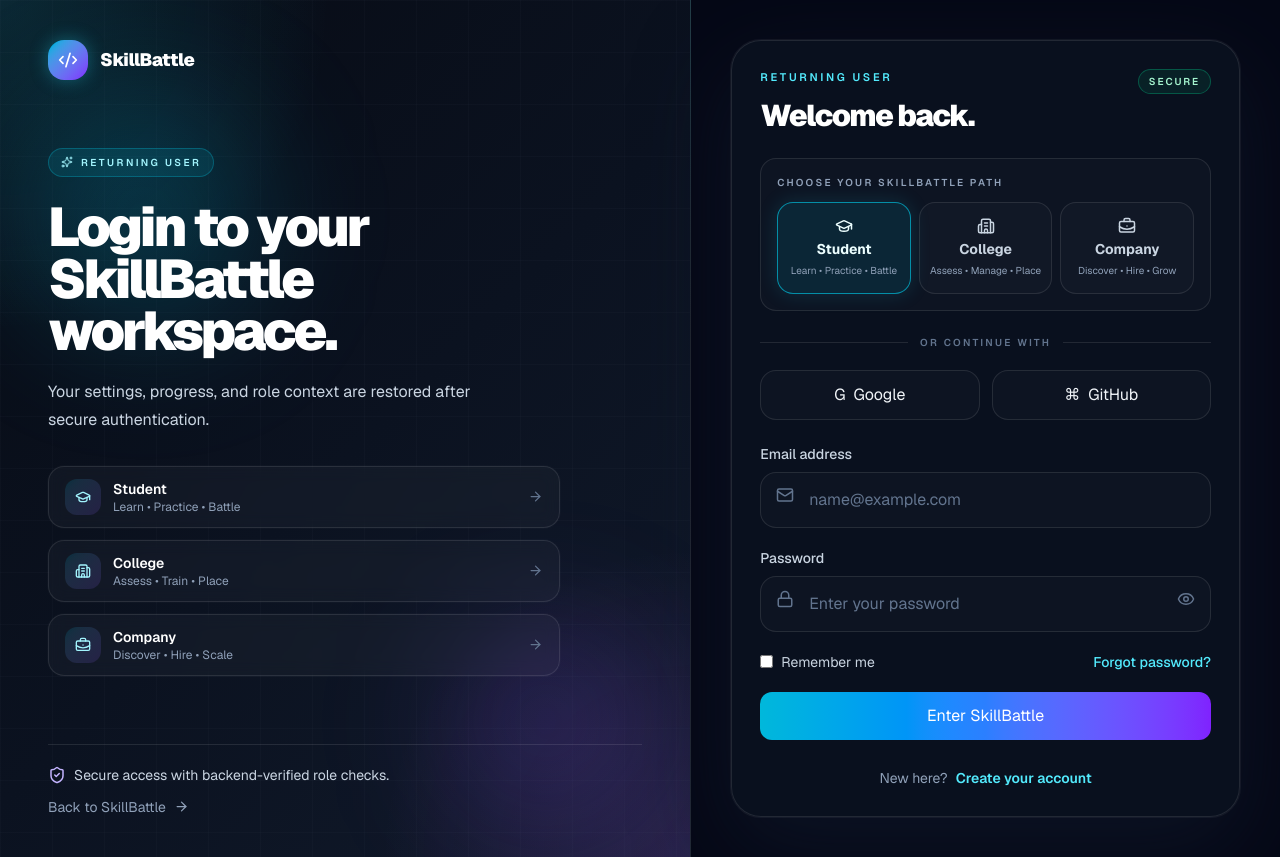
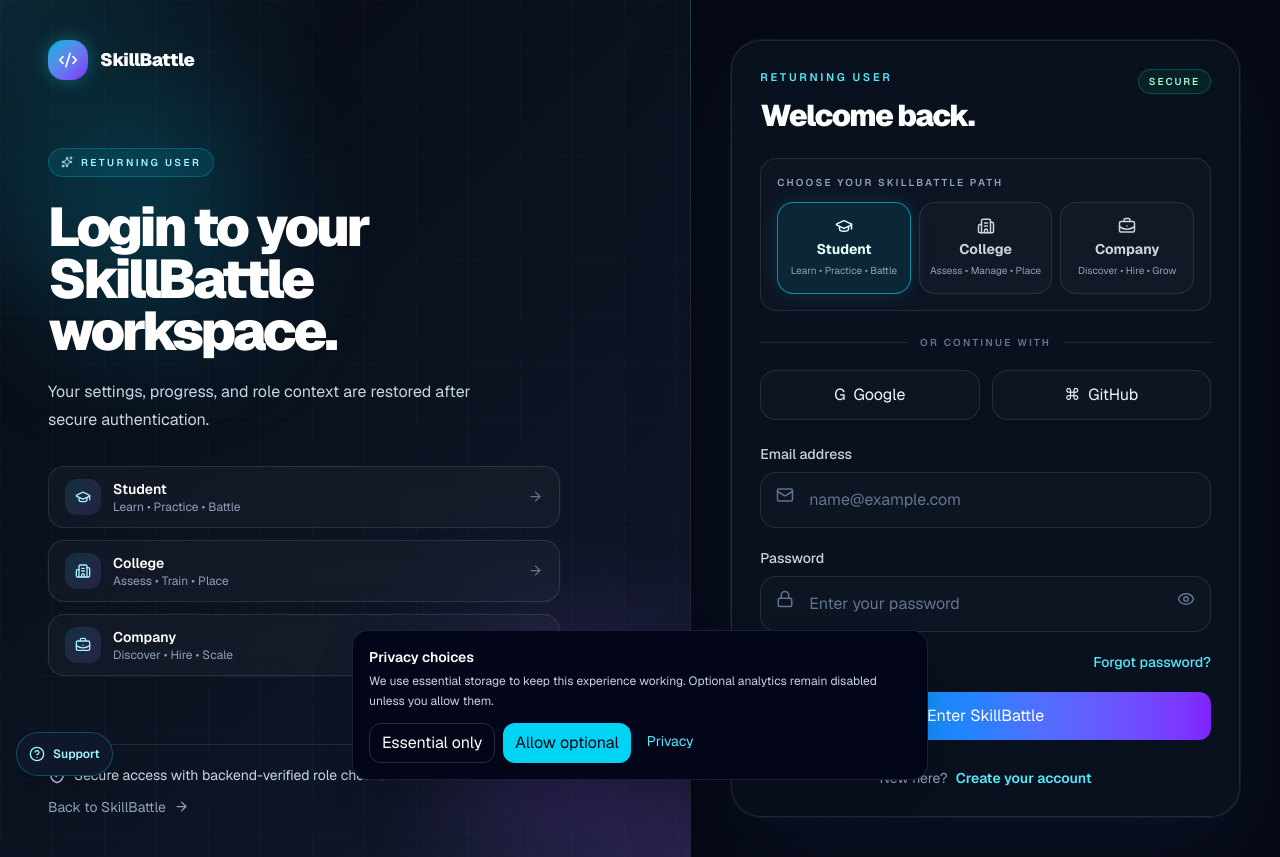
Before and after one commit to m123568anish-lab/SkillBattle, a Next.js app in the folder frontend/: page /login in a window 1280 px wide. Built offline with nearby package versions, Linux system fonts and the light colour scheme; no server answers.

Commit message:
feat: add accessible experience enhancements

```diff
--- a/frontend/src/app/faq/page.tsx
+++ b/frontend/src/app/faq/page.tsx
@@ -23,13 +23,13 @@
 
 export default function FAQPage() {
   return (
-    <main className="min-h-screen bg-[#050816] text-white">
+    <main id="main-content" tabIndex={-1} className="min-h-screen bg-[#050816] text-white">
       <div className="mx-auto max-w-4xl px-5 py-16 sm:px-8">
         <Link href="/" className="text-sm font-semibold text-cyan-300 hover:text-white">SkillBattle</Link>
         <h1 className="mt-10 text-4xl font-bold">Help and frequently asked questions</h1>
         <p className="mt-4 max-w-2xl text-base leading-7 text-slate-300">Practical answers about accounts, learning, assessments, and organization workflows.</p>
         <div className="mt-10 divide-y divide-white/10 border-y border-white/10">
-          {topics.map(([question, answer]) => <section key={question} className="py-6"><h2 className="text-lg font-semibold">{question}</h2><p className="mt-2 leading-7 text-slate-300">{answer}</p></section>)}
+          {topics.map(([question, answer]) => <details key={question} className="group py-1"><summary className="cursor-pointer list-none py-5 text-lg font-semibold focus-visible:outline-none focus-visible:ring-2 focus-visible:ring-cyan-400"><span className="flex items-center justify-between gap-3">{question}<span aria-hidden="true" className="text-cyan-300 transition group-open:rotate-45">+</span></span></summary><p className="pb-5 leading-7 text-slate-300">{answer}</p></details>)}
         </div>
         <p className="mt-8 text-sm text-slate-400">Need help with your account? Email <a className="text-cyan-300 underline" href="mailto:support@skillbattle.app">support@skillbattle.app</a>.</p>
         <nav className="mt-5 flex gap-5 text-sm"><Link href="/privacy" className="text-cyan-300 underline">Privacy</Link><Link href="/terms" className="text-cyan-300 underline">Terms</Link></nav>
--- a/frontend/src/app/globals.css
+++ b/frontend/src/app/globals.css
@@ -1,23 +1,6 @@
 @import "tailwindcss";
 
-:root {
-  color-scheme: light;
-  --app-bg: #f8fafc;
-  --app-fg: #0f172a;
-  --surface-canvas: #f8fafc;
-  --surface-card: #ffffff;
-  --surface-elevated: #f1f5f9;
-  --surface-subtle: #e2e8f0;
-  --border-default: rgba(15, 23, 42, 0.08);
-  --border-subtle: rgba(15, 23, 42, 0.05);
-  --border-focus: #06b6d4;
-  --text-primary: #0f172a;
-  --text-secondary: #475569;
-  --text-muted: #94a3b8;
-  --accent-cyan: #0891b2;
-  --accent-violet: #7c3aed;
-}
-
+:root,
 :root.dark,
 html.dark {
   color-scheme: dark;
@@ -35,6 +18,12 @@
   --text-muted: #64748b;
   --accent-cyan: #06b6d4;
   --accent-violet: #8b5cf6;
+}
+
+:root[data-theme="light"] {
+  color-scheme: light;
+  --app-bg: #f8fafc; --app-fg: #0f172a; --surface-canvas: #f8fafc; --surface-card: #ffffff; --surface-elevated: #f1f5f9; --surface-subtle: #e2e8f0;
+  --border-default: rgba(15, 23, 42, .08); --border-subtle: rgba(15, 23, 42, .05); --text-primary: #0f172a; --text-secondary: #475569; --text-muted: #64748b; --accent-cyan: #0891b2; --accent-violet: #7c3aed;
 }
 
 html {
@@ -71,6 +60,16 @@
   font: inherit;
 }
 
+.skip-link { position: fixed; z-index: 100; top: .75rem; left: .75rem; transform: translateY(-200%); border-radius: .75rem; background: #22d3ee; padding: .65rem .9rem; color: #082f49; font-weight: 700; }
+.skip-link:focus { transform: translateY(0); outline: 2px solid white; outline-offset: 2px; }
+
+@media print {
+  nav, aside, header, footer, button, [role="dialog"], .skip-link { display: none !important; }
+  body, main { background: #fff !important; color: #000 !important; overflow: visible !important; }
+  main { max-width: none !important; padding: 0 !important; }
+  a { color: #000 !important; text-decoration: underline; }
+}
+
 @keyframes profile-fade-in {
   from { opacity: 0; }
   to { opacity: 1; }
--- a/frontend/src/app/layout.tsx
+++ b/frontend/src/app/layout.tsx
@@ -6,6 +6,7 @@
 import { AuthProvider } from "@/context/AuthContext";
 import { AuthGuard } from "@/components/auth/AuthGuard";
 import PageMetadata from "@/components/common/PageMetadata";
+import { CookieConsent, PageEnhancements } from "@/components/common/ExperienceEnhancements";
 
 
 import "./globals.css";
@@ -56,12 +57,14 @@
       data-scroll-behavior="smooth"
       className={`${geistSans.variable} ${geistMono.variable} h-full scroll-smooth`}
     >
-      <body className="min-h-screen bg-[#070B14] text-white">
+      <body className="min-h-screen bg-[var(--app-bg)] text-[var(--app-fg)]">
+        <a href="#main-content" className="skip-link">Skip to main content</a>
         <ClerkProvider>
           <AuthProvider>
             <div className="relative">
               <PageMetadata />
               <AuthGuard>{children}</AuthGuard>
+              <PageEnhancements />
             </div>
           </AuthProvider>
 
@@ -75,6 +78,7 @@
               },
             }}
           />
+          <CookieConsent />
         </ClerkProvider>
       </body>
     </html>
--- a/frontend/src/app/opportunities/[jobId]/page.tsx
+++ b/frontend/src/app/opportunities/[jobId]/page.tsx
@@ -7,6 +7,7 @@
 import DashboardLayout from "@/components/dashboard/DashboardLayout";
 import api from "@/lib/api";
 import type { Opportunity } from "@/services/placement.service";
+import { CopyButton } from "@/components/common/CopyButton";
 
 type Details = Opportunity & { is_open: boolean };
 
@@ -26,7 +27,7 @@
       <h1 className="mt-2 text-2xl font-bold text-white">{job.title}</h1><p className="mt-1 text-slate-300">{job.company_name} · {job.employment_type.replaceAll("_", " ")}</p>
       <p className="mt-4 flex items-center gap-2 text-sm text-slate-400"><MapPin size={16}/>{job.location || "Location not specified"} · {job.work_mode.replace("_", " ")}</p>
       <div className="mt-6 space-y-4 text-sm leading-6 text-slate-300"><p>{job.description || "No description was provided."}</p><p><strong>Required skills:</strong> {job.required_skills || "Not specified"}</p>{job.eligibility && <p><strong>Eligibility:</strong> {job.eligibility}</p>}{job.deadline_at && <p><strong>Application deadline:</strong> {new Date(job.deadline_at).toLocaleString()}</p>}</div>
-      {job.application_url && <a href={job.application_url} target="_blank" rel="noopener noreferrer" className="mt-6 inline-flex min-h-11 items-center gap-2 rounded-xl bg-cyan-400 px-4 text-sm font-bold text-slate-950">Apply on external site <ExternalLink size={15}/></a>}
+      <div className="mt-6 flex flex-wrap gap-2">{job.source_url && <CopyButton value={job.source_url} label="Copy source link" />}{job.application_url && <a href={job.application_url} target="_blank" rel="noopener noreferrer" className="inline-flex min-h-11 items-center gap-2 rounded-xl bg-cyan-400 px-4 text-sm font-bold text-slate-950">Apply on external site <ExternalLink size={15}/></a>}</div>
     </article>}
   </main></DashboardLayout>;
 }
--- a/frontend/src/components/auth/LoginForm.tsx
+++ b/frontend/src/components/auth/LoginForm.tsx
@@ -115,7 +115,7 @@
               placeholder="name@example.com"
             />
           </div>
-          {errors.email && <p className="mt-2 text-sm text-red-400">{errors.email.message}</p>}
+          {errors.email && <p role="alert" className="mt-2 text-sm text-red-400">{errors.email.message}</p>}
         </div>
 
         <div>
@@ -139,7 +139,7 @@
               {showPassword ? <EyeOff size={18} /> : <Eye size={18} />}
             </button>
           </div>
-          {errors.password && <p className="mt-2 text-sm text-red-400">{errors.password.message}</p>}
+          {errors.password && <p role="alert" className="mt-2 text-sm text-red-400">{errors.password.message}</p>}
         </div>
 
         {twoFactorRequired && (
--- a/frontend/src/components/auth/RegisterForm.tsx
+++ b/frontend/src/components/auth/RegisterForm.tsx
@@ -29,6 +29,7 @@
   const { loading, signUp } = useRegister();
 
   const [showPassword, setShowPassword] = useState(false);
+  const [showConfirmation, setShowConfirmation] = useState(false);
   const [selectedAccountType, setSelectedAccountType] = useState<"STUDENT" | "COLLEGE" | "COMPANY">(() => {
     const requestedType = searchParams.get("account_type")?.toUpperCase();
     return requestedType === "COLLEGE" || requestedType === "COMPANY" ? requestedType : "STUDENT";
@@ -191,8 +192,8 @@
 
         <div>
           <label htmlFor="register-confirm-password" className="mb-2 block text-sm font-medium text-slate-300">Confirm password</label>
-          <input id="register-confirm-password" type="password" autoComplete="new-password" {...register("confirmPassword")} placeholder="Re-enter your password" className="h-14 w-full rounded-2xl border border-white/10 bg-white/[0.02] px-4 text-white outline-none transition placeholder:text-slate-500 focus:border-cyan-400/60 focus:ring-2 focus:ring-cyan-500/15" />
-          {errors.confirmPassword && <p className="mt-2 text-sm text-red-400">{errors.confirmPassword.message}</p>}
+          <div className="relative"><input id="register-confirm-password" type={showConfirmation ? "text" : "password"} autoComplete="new-password" {...register("confirmPassword")} aria-invalid={Boolean(errors.confirmPassword)} aria-describedby={errors.confirmPassword ? "register-confirm-password-error" : undefined} placeholder="Re-enter your password" className="h-14 w-full rounded-2xl border border-white/10 bg-white/[0.02] px-4 pr-12 text-white outline-none transition placeholder:text-slate-500 focus:border-cyan-400/60 focus:ring-2 focus:ring-cyan-500/15" /><button type="button" aria-label={showConfirmation ? "Hide confirmation password" : "Show confirmation password"} onClick={() => setShowConfirmation(!showConfirmation)} className="absolute right-4 top-3.5 text-slate-500 transition hover:text-white focus-visible:outline-none focus-visible:ring-2 focus-visible:ring-cyan-400">{showConfirmation ? <EyeOff size={18} /> : <Eye size={18} />}</button></div>
+          {errors.confirmPassword && <p id="register-confirm-password-error" role="alert" className="mt-2 text-sm text-red-400">{errors.confirmPassword.message}</p>}
         </div>
 
         <label className="flex items-start gap-3 text-sm text-slate-300">
--- /dev/null
+++ b/frontend/src/components/common/CopyButton.tsx
@@ -0,0 +1,4 @@
+"use client";
+import { useState } from "react";
+import { Check, Copy } from "lucide-react";
+export function CopyButton({ value, label = "Copy" }: { value: string; label?: string }) { const [copied, setCopied] = useState(false); const copy = async () => { try { await navigator.clipboard.writeText(value); setCopied(true); window.setTimeout(() => setCopied(false), 1800); } catch { setCopied(false); } }; return <button type="button" onClick={() => void copy()} className="inline-flex min-h-9 items-center gap-1 rounded-lg border border-white/10 px-2 text-xs text-slate-200 hover:bg-white/5 focus-visible:outline-none focus-visible:ring-2 focus-visible:ring-cyan-400" aria-live="polite">{copied ? <Check size={14}/> : <Copy size={14}/>} {copied ? "Copied" : label}</button>; }
--- /dev/null
+++ b/frontend/src/components/common/ExperienceEnhancements.tsx
@@ -0,0 +1,33 @@
+"use client";
+
+import { useEffect, useState } from "react";
+import Link from "next/link";
+import { ArrowUp, HelpCircle, Moon, Sun } from "lucide-react";
+
+const CONSENT_KEY = "skillbattle-cookie-consent";
+const THEME_KEY = "skillbattle-theme";
+
+export function ThemeToggle() {
+  const [theme, setTheme] = useState<"dark" | "light">("dark");
+  useEffect(() => { const stored = localStorage.getItem(THEME_KEY); if (stored === "light" || stored === "dark") setTheme(stored); }, []);
+  function toggle() { const next = theme === "dark" ? "light" : "dark"; setTheme(next); localStorage.setItem(THEME_KEY, next); document.documentElement.dataset.theme = next; document.documentElement.classList.toggle("dark", next === "dark"); }
+  return <button type="button" onClick={toggle} aria-label={`Switch to ${theme === "dark" ? "light" : "dark"} theme`} className="rounded-xl border border-white/10 bg-white/5 p-2 text-slate-300 transition hover:bg-white/10 focus-visible:outline-none focus-visible:ring-2 focus-visible:ring-cyan-400">{theme === "dark" ? <Sun size={17}/> : <Moon size={17}/>}</button>;
+}
+
+export function CookieConsent() {
+  const [choice, setChoice] = useState<string | null>(null);
+  useEffect(() => setChoice(localStorage.getItem(CONSENT_KEY)), []);
+  if (choice) return null;
+  const save = (value: "necessary" | "all") => { localStorage.setItem(CONSENT_KEY, value); setChoice(value); };
+  return <section role="dialog" aria-label="Cookie preferences" className="fixed inset-x-3 bottom-3 z-[70] mx-auto max-w-xl rounded-2xl border border-white/10 bg-slate-950 p-4 shadow-2xl sm:bottom-5"><p className="text-sm font-semibold text-white">Privacy choices</p><p className="mt-1 text-xs leading-5 text-slate-300">We use essential storage to keep this experience working. Optional analytics remain disabled unless you allow them.</p><div className="mt-3 flex flex-wrap gap-2"><button onClick={() => save("necessary")} className="min-h-10 rounded-xl border border-white/15 px-3 text-sm text-white">Essential only</button><button onClick={() => save("all")} className="min-h-10 rounded-xl bg-cyan-400 px-3 text-sm font-bold text-slate-950">Allow optional</button><Link href="/privacy" className="min-h-10 px-2 py-2 text-sm text-cyan-300 underline">Privacy</Link></div></section>;
+}
+
+export function PageEnhancements() {
+  const [showTop, setShowTop] = useState(false); const [progress, setProgress] = useState(0); const [longPage, setLongPage] = useState(false);
+  useEffect(() => {
+    const update = () => { const root = document.documentElement; const max = root.scrollHeight - window.innerHeight; setLongPage(max > window.innerHeight * 0.75); setShowTop(window.scrollY > 480); setProgress(max > 0 ? Math.min(100, (window.scrollY / max) * 100) : 0); };
+    const utm = new URLSearchParams(window.location.search); const kept = [...utm.entries()].filter(([key]) => key.startsWith("utm_") || key === "ref").filter(([, value]) => value.length <= 120); if (kept.length) sessionStorage.setItem("skillbattle-attribution", JSON.stringify(Object.fromEntries(kept)));
+    update(); window.addEventListener("scroll", update, { passive: true }); window.addEventListener("resize", update); return () => { window.removeEventListener("scroll", update); window.removeEventListener("resize", update); };
+  }, []);
+  return <>{longPage && <div aria-hidden="true" className="fixed inset-x-0 top-0 z-[80] h-0.5 bg-transparent"><div className="h-full bg-cyan-400 transition-[width] duration-100" style={{ width: `${progress}%` }}/></div>}{showTop && <button type="button" aria-label="Back to top" onClick={() => window.scrollTo({ top: 0, behavior: matchMedia("(prefers-reduced-motion: reduce)").matches ? "auto" : "smooth" })} className="fixed bottom-24 right-4 z-40 rounded-full border border-white/15 bg-slate-900 p-3 text-cyan-300 shadow-xl transition hover:bg-slate-800 focus-visible:outline-none focus-visible:ring-2 focus-visible:ring-cyan-400 lg:bottom-6"><ArrowUp size={18}/></button>}<a href="mailto:support@skillbattle.app?subject=SkillBattle%20support" aria-label="Contact SkillBattle support" className="fixed bottom-24 left-4 z-40 inline-flex min-h-11 items-center gap-2 rounded-full border border-cyan-400/30 bg-slate-900 px-3 text-xs font-semibold text-cyan-200 shadow-xl hover:bg-slate-800 focus-visible:outline-none focus-visible:ring-2 focus-visible:ring-cyan-400 lg:bottom-6"><HelpCircle size={16}/>Support</a></>;
+}
--- a/frontend/src/components/dashboard/TopNavbar.tsx
+++ b/frontend/src/components/dashboard/TopNavbar.tsx
@@ -12,6 +12,7 @@
 import { useAuthStore } from "@/store/authStore";
 import { getDashboardPath } from "@/lib/auth-routing";
 
+import { ThemeToggle } from "@/components/common/ExperienceEnhancements";
 type SearchResult = {
   type: string;
   title: string;
@@ -235,3 +236,4 @@
     </header>
   );
 }
+          <ThemeToggle />
```
